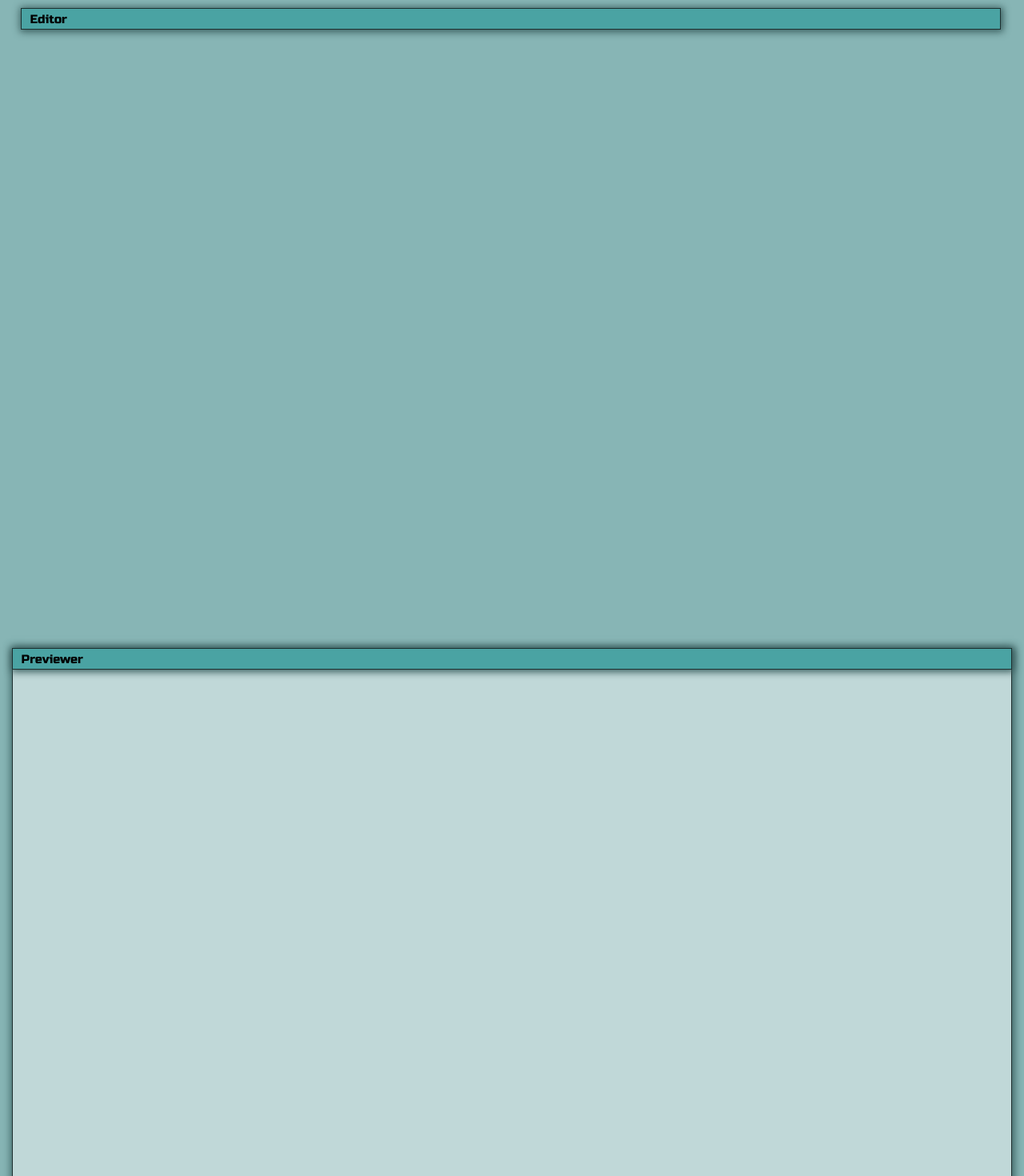
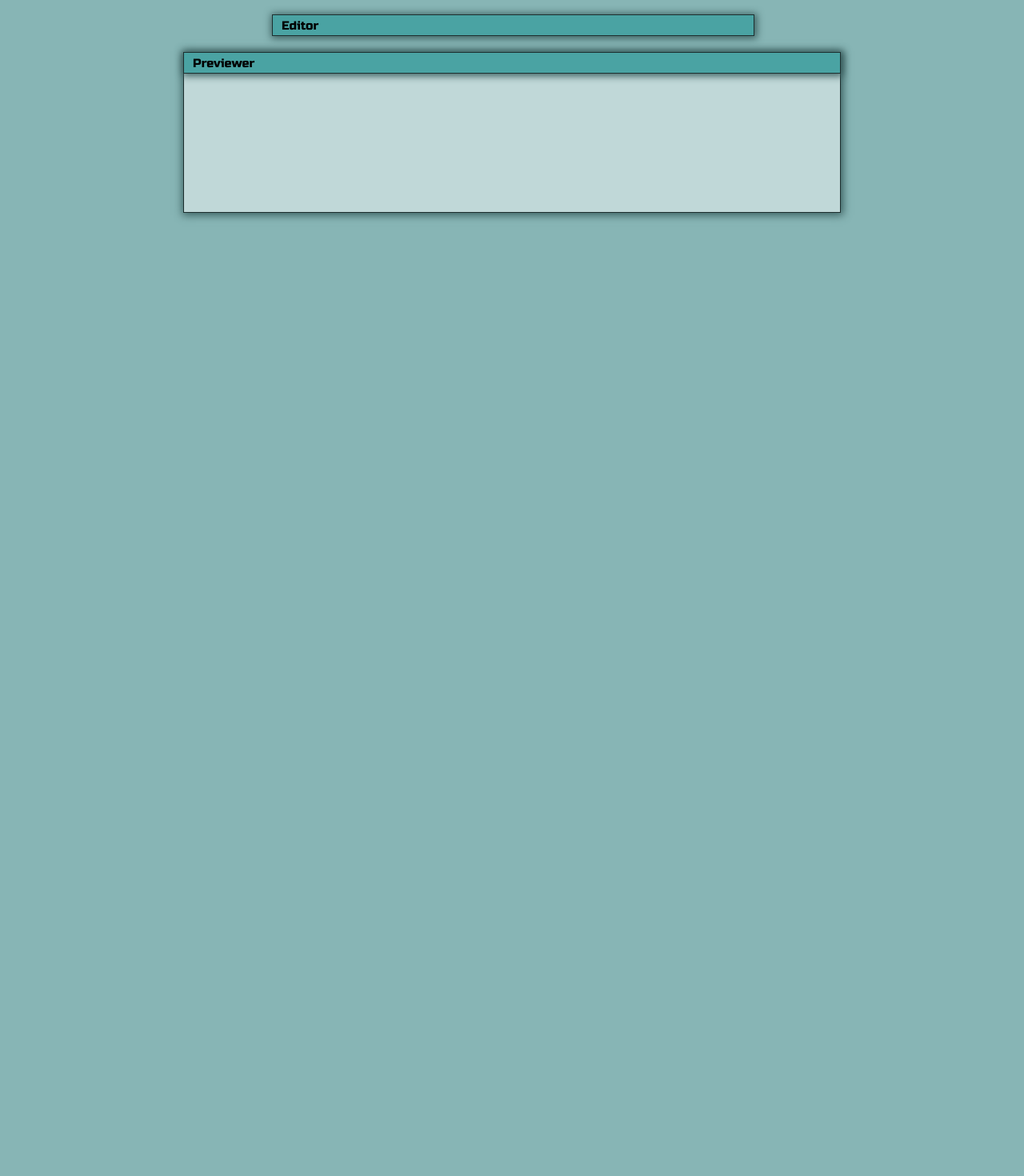
Before and after one commit to CristianPeralta/fcc-fe-projects, a React (Create React App) app in the folder markdown-previewer/: page / in a window 1280 px wide. Shown: the top 1470 px of the page at 80% size. After the commit the page ends 800 px from the top, so only its background shows below. Built offline with nearby package versions, Linux system fonts and the light colour scheme.

Commit message:
add Wrap component

```diff
--- a/markdown-previewer/src/App.js
+++ b/markdown-previewer/src/App.js
@@ -11,19 +11,29 @@ const Toolbar = (props) => {
  )
 };
 
+const Wrap = (props) => {
+  const classByType = {
+    editor: "editorWrap",
+    preview: "previewWrap",
+  }
+  return (
+    <div className={classByType[props.type]}>
+      {props.children}
+    </div>
+  )
+};
+
 class App extends Component {
 
   render() {
     return (
       <div>
-        <div className="editorWrap maximized">
-          <Toolbar icon="fa fa-arrows-alt" text="Editor">
-          </Toolbar>
-        </div>
-        <div className="previewWrap maximized">
-          <Toolbar icon="'fa fa-arrows-alt" text="Previewer">
-          </Toolbar>
-        </div>
+        <Wrap type="editor">
+          <Toolbar icon="fa fa-arrows-alt" text="Editor"/>
+        </Wrap>
+        <Wrap type="preview">
+          <Toolbar icon="fa fa-compress" text="Previewer"/>
+        </Wrap>
       </div>
     )
   }
```
